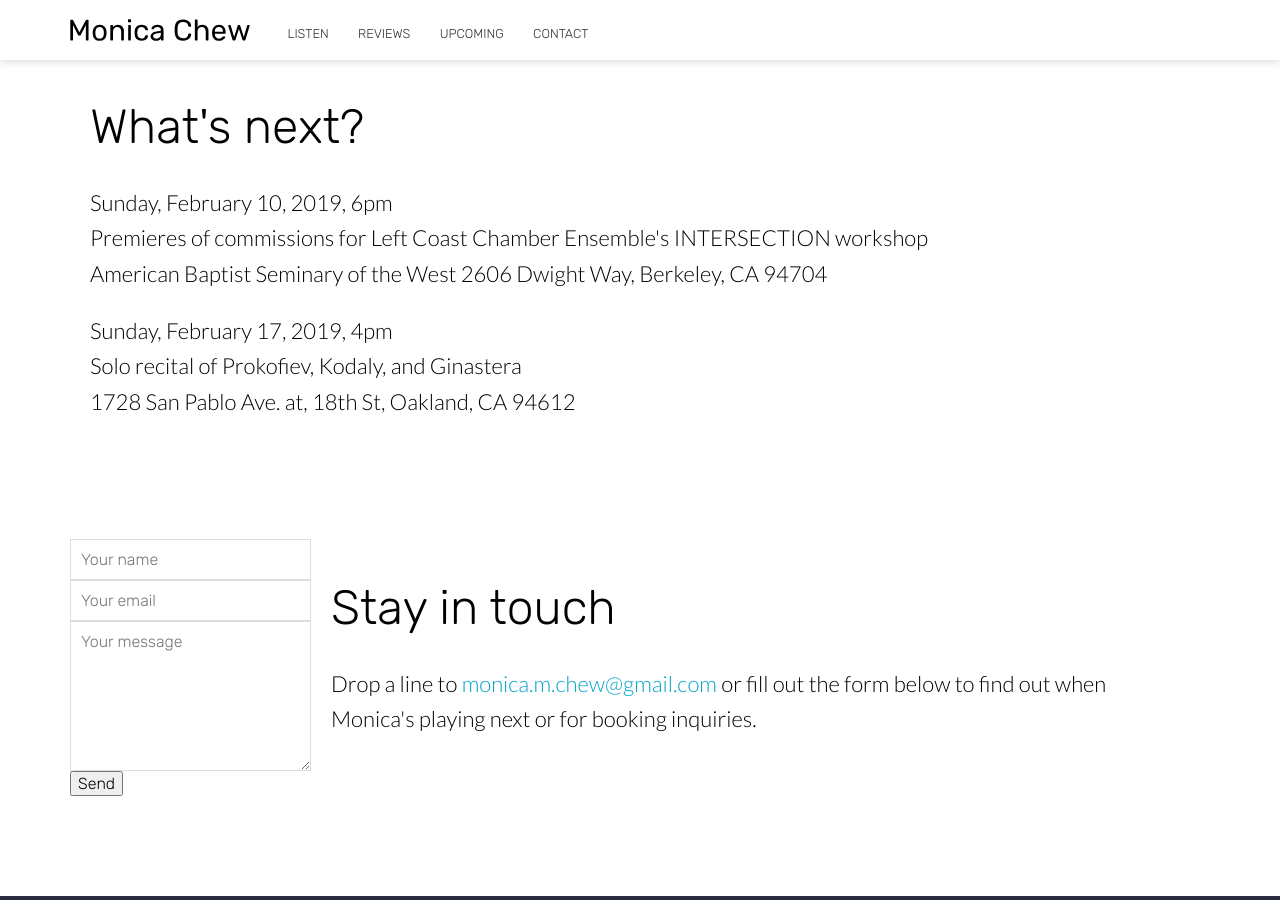
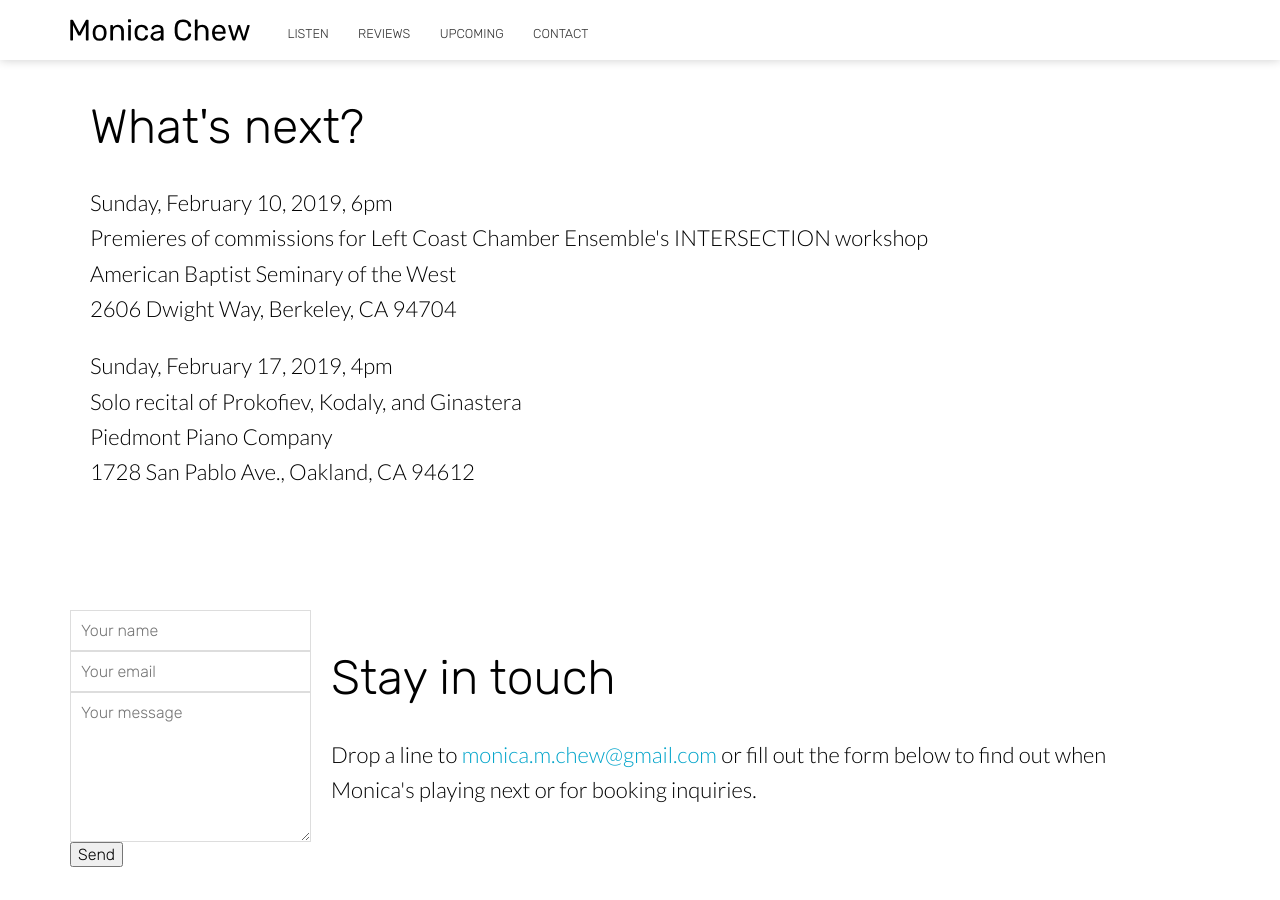
Before and after one commit to monicachew/monicachew.github.io, a Jekyll site: the page built from index.html, in a window 1280 px wide and 900 px high, scrolled down 2011 px. Built offline with Jekyll 4.4.1, drawn with Linux system fonts in a browser that asks for light colours; nearby versions of some CDN libraries.

Commit message:
Updated 'index.html' via CloudCannon

```diff
--- a/index.html
+++ b/index.html
@@ -60,10 +60,10 @@ bottom_image: /uploads/monica-head.png
 					What's next?
 				</h2>
 				<p class="editable">
-					Sunday, February 10, 2019, 6pm<br />Premieres of commissions for Left Coast Chamber Ensemble's INTERSECTION workshop<br />American Baptist Seminary of the West 2606 Dwight Way, Berkeley, CA 94704
+					Sunday, February 10, 2019, 6pm<br />Premieres of commissions for Left Coast Chamber Ensemble's INTERSECTION workshop<br />American Baptist Seminary of the West<br />2606 Dwight Way, Berkeley, CA 94704
 				</p>
 			    <p class="editable">
-			    	Sunday, February 17, 2019, 4pm<br />Solo recital of Prokofiev, Kodaly, and Ginastera<br />1728 San Pablo Ave. at, 18th St, Oakland, CA 94612
+			    	Sunday, February 17, 2019, 4pm<br />Solo recital of Prokofiev, Kodaly, and Ginastera<br />Piedmont Piano Company<br />1728 San Pablo Ave., Oakland, CA 94612
 			    </p>
 			</div>
 		</div>
```
